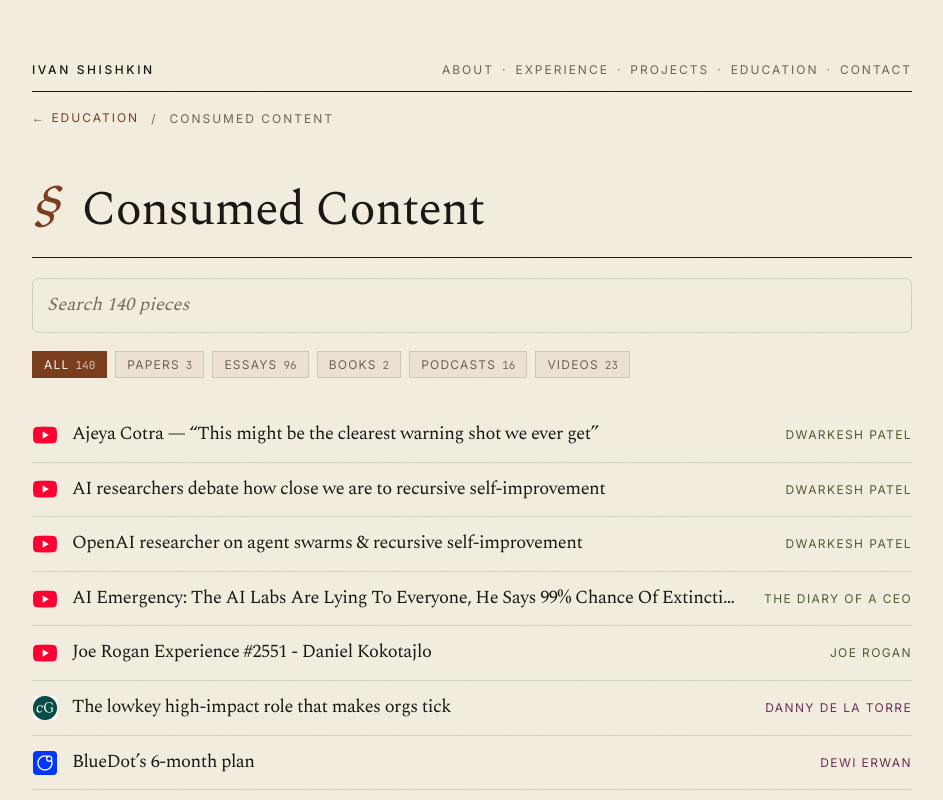
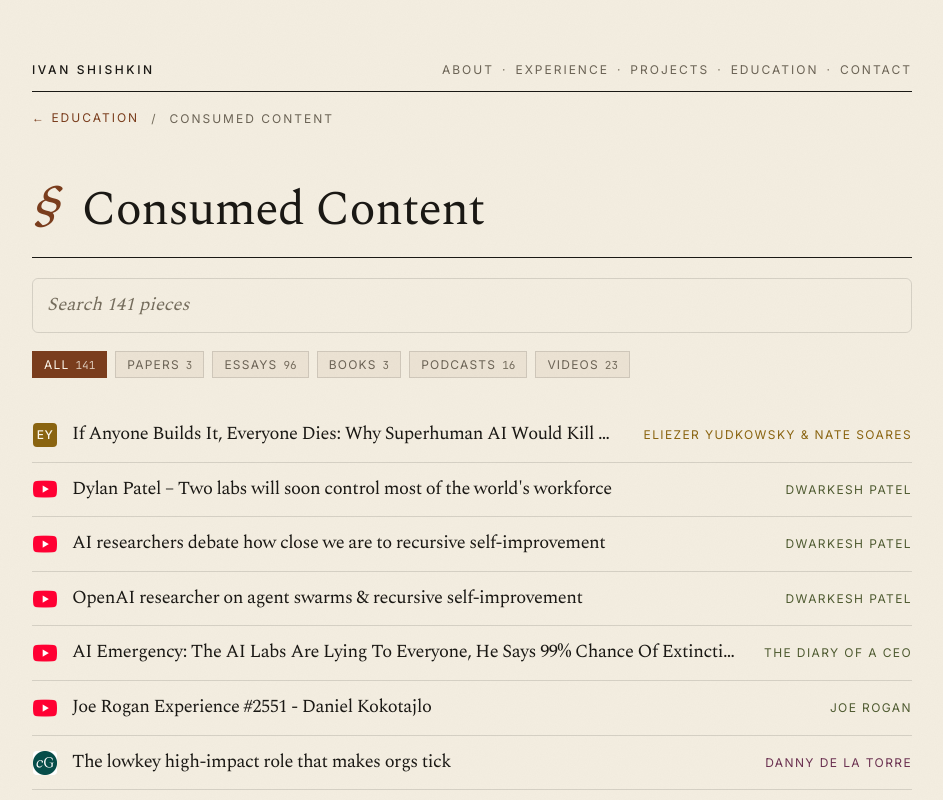
Before and after one commit to Ivan-Shishkin-Dev/Personal_Portfolio_3, a Next.js app: page /consumed-content in a window 1280 px wide. Shown: the top 800 px of the page, without its empty margins (168-1111 px from the left). Built offline with nearby package versions, Linux system fonts and the light colour scheme.

Commit message:
Add consumed entries: Dylan Patel on Dwarkesh, Yudkowsky & Soares book

```diff
--- a/content/consumed.ts
+++ b/content/consumed.ts
@@ -877,9 +877,14 @@
     category: "Podcasts",
   },
   {
-    title: "Ajeya Cotra — “This might be the clearest warning shot we ever get”",
-    url: "https://www.youtube.com/watch?v=X50zezLFWWI",
+    title: "Dylan Patel – Two labs will soon control most of the world's workforce",
+    url: "https://www.youtube.com/watch?v=aV26V1UvkJw",
     author: "Dwarkesh Patel",
     category: "Podcasts",
   },
+  {
+    title: "If Anyone Builds It, Everyone Dies: Why Superhuman AI Would Kill Us All",
+    author: "Eliezer Yudkowsky & Nate Soares",
+    category: "Books",
+  },
 ];
```
